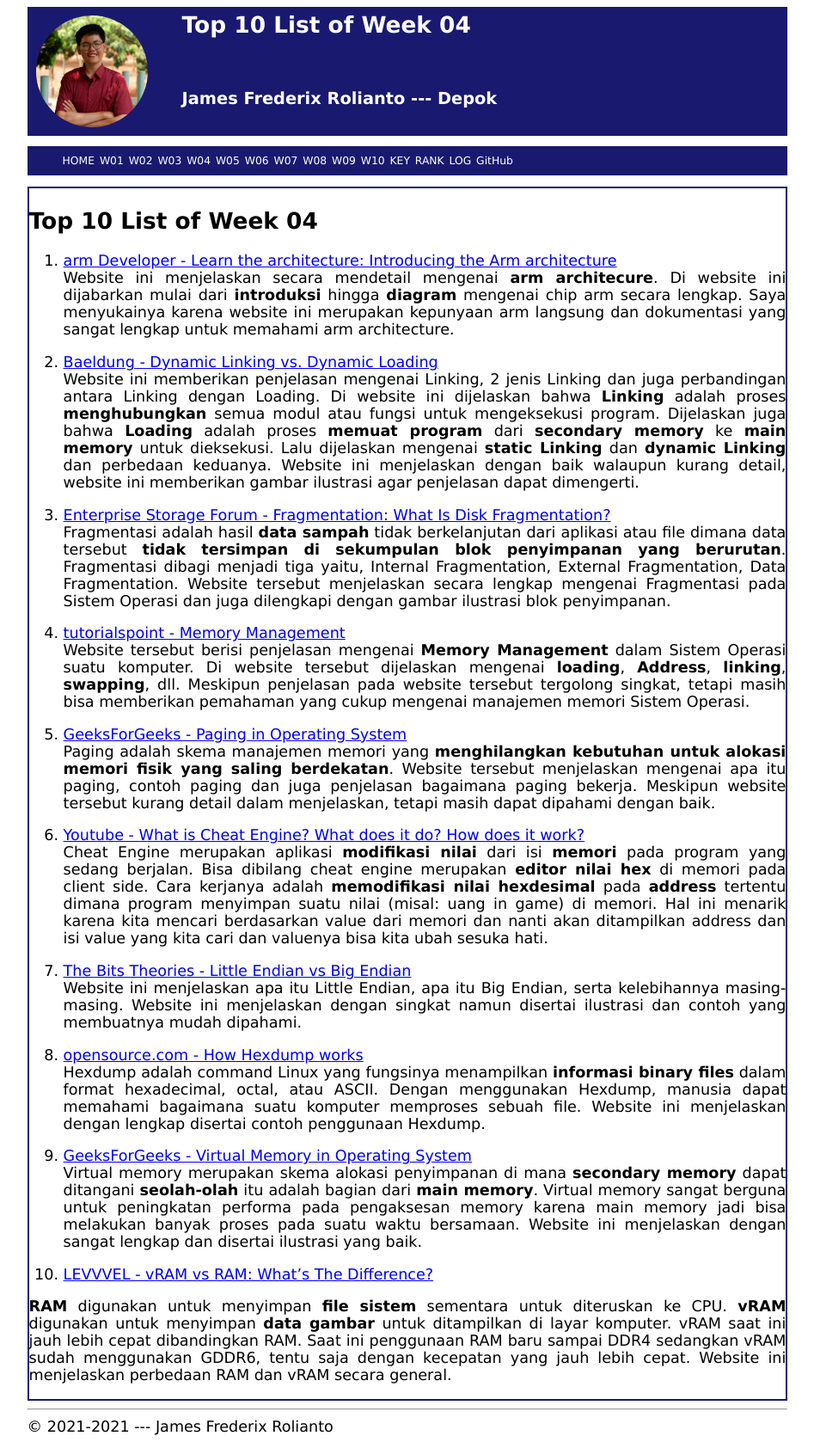
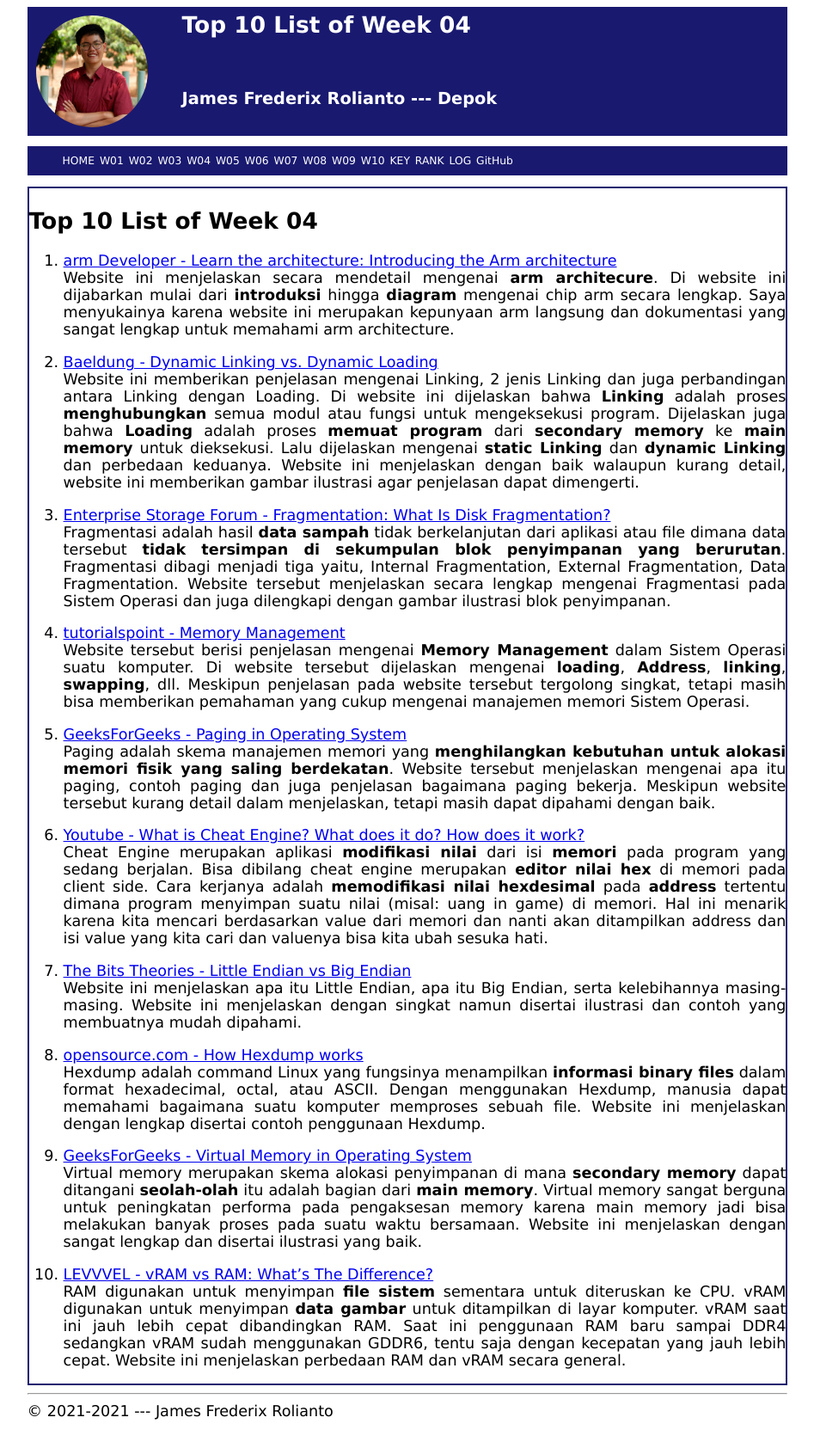
Before and after one commit to SinusCosinusTangen/os211, a Jekyll site: the page built from w04.md, in a window 1280 px wide. Shown: the whole page at 86% size, without its empty margins (166-1113 px from the left). Built offline with Jekyll 4.4.1, drawn with Linux system fonts in a browser that asks for light colours; our own code applies the rules of GitHub Pages for plain Markdown files.

Commit message:
OS211 SinusCosinusTangen

```diff
--- a/w04.md
+++ b/w04.md
@@ -54,8 +54,8 @@ Virtual memory sangat berguna untuk peningkatan performa pada pengaksesan memory
 Website ini menjelaskan dengan sangat lengkap dan disertai ilustrasi yang baik.
 
 10. [LEVVVEL - vRAM vs RAM: What’s The Difference?](https://levvvel.com/vram-vs-ram/)<br>
-<Strong>RAM</strong> digunakan untuk menyimpan <strong>file sistem</strong> sementara untuk diteruskan ke CPU.
-<strong>vRAM</strong> digunakan untuk menyimpan <strong>data gambar</strong> untuk ditampilkan di layar komputer.
+RAM digunakan untuk menyimpan <strong>file sistem</strong> sementara untuk diteruskan ke CPU.
+vRAM digunakan untuk menyimpan <strong>data gambar</strong> untuk ditampilkan di layar komputer.
 vRAM saat ini jauh lebih cepat dibandingkan RAM.
 Saat ini penggunaan RAM baru sampai DDR4 sedangkan vRAM sudah menggunakan GDDR6, tentu saja dengan kecepatan yang jauh lebih cepat.
 Website ini menjelaskan perbedaan RAM dan vRAM secara general.
```
